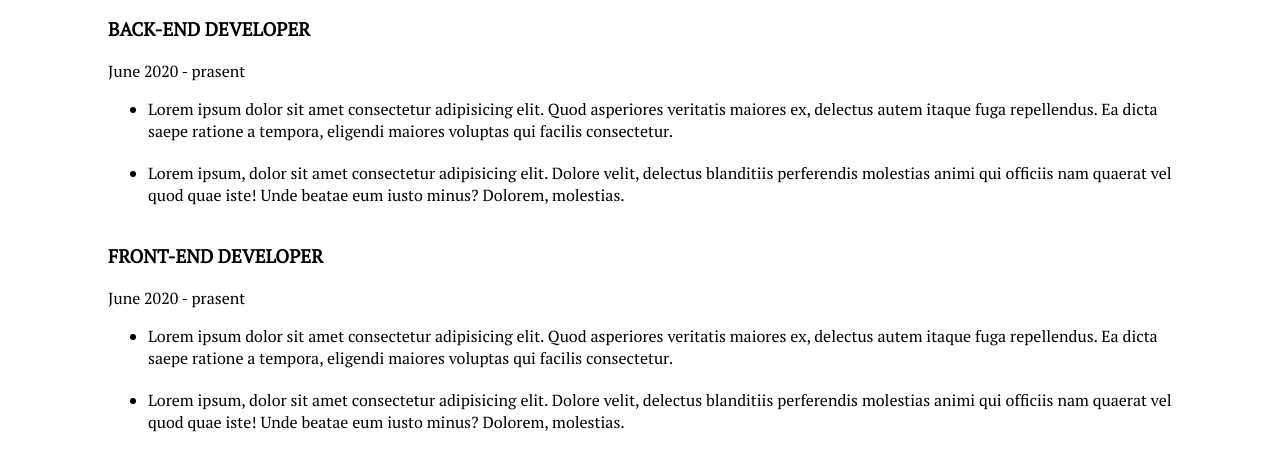
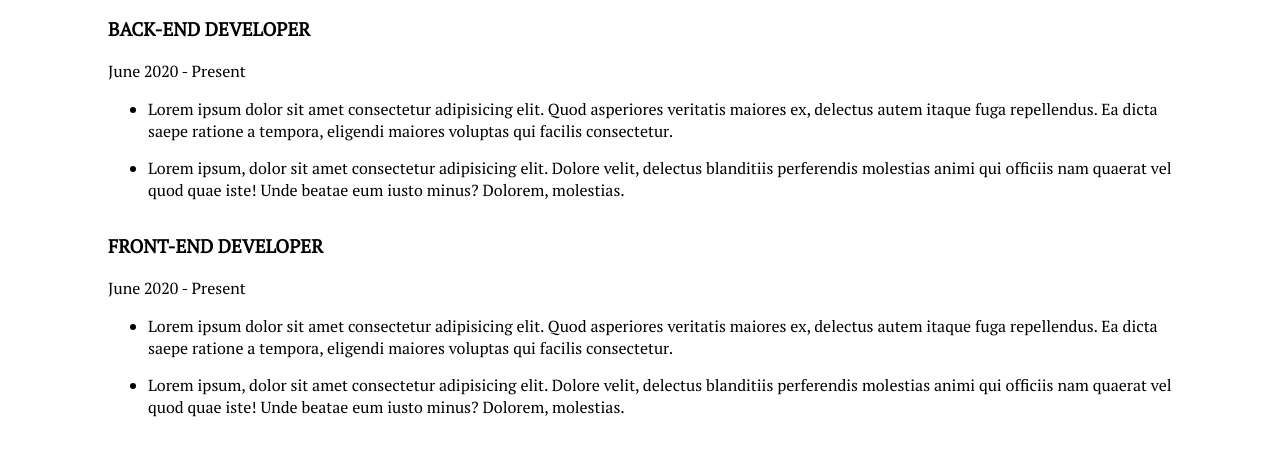
Before and after one commit to promise310/HTML-CSS, a plain HTML site: page resume.html in a window 1280 px wide. Shown: the part 957-1428 px from the top of the page. Drawn offline with Linux system fonts and the light colour scheme.

Commit message:
Build Resume

```diff
--- a/resume.html
+++ b/resume.html
@@ -22,7 +22,7 @@
     <h2>EXPERIENCE</h2>
 
     <h3>BACK-END DEVELOPER</h3>
-    <P>June 2020 - prasent
+    <P>June 2020 - Present
         <ul>
             <li class="experience-detail">Lorem ipsum dolor sit amet consectetur adipisicing elit. Quod asperiores veritatis maiores ex, delectus autem itaque fuga repellendus. Ea dicta saepe ratione a tempora, eligendi maiores voluptas qui facilis consectetur.</li>
             <li class="experience-detail">Lorem ipsum, dolor sit amet consectetur adipisicing elit. Dolore velit, delectus blanditiis perferendis molestias animi qui officiis nam quaerat vel quod quae iste! Unde beatae eum iusto minus? Dolorem, molestias.</li>
@@ -30,7 +30,7 @@
     </P>
 
     <h3>FRONT-END DEVELOPER</h3>
-    <P>June 2020 - prasent
+    <P>June 2020 - Present
         <ul>
             <li class="experience-detail">Lorem ipsum dolor sit amet consectetur adipisicing elit. Quod asperiores veritatis maiores ex, delectus autem itaque fuga repellendus. Ea dicta saepe ratione a tempora, eligendi maiores voluptas qui facilis consectetur.</li>
             <li class="experience-detail">Lorem ipsum, dolor sit amet consectetur adipisicing elit. Dolore velit, delectus blanditiis perferendis molestias animi qui officiis nam quaerat vel quod quae iste! Unde beatae eum iusto minus? Dolorem, molestias.</li>
--- a/style.css
+++ b/style.css
@@ -31,5 +31,5 @@ a {
 }
 
 .experience-detail{
-    padding-bottom: 20px;
+    padding-bottom: 15px;
 }
```
